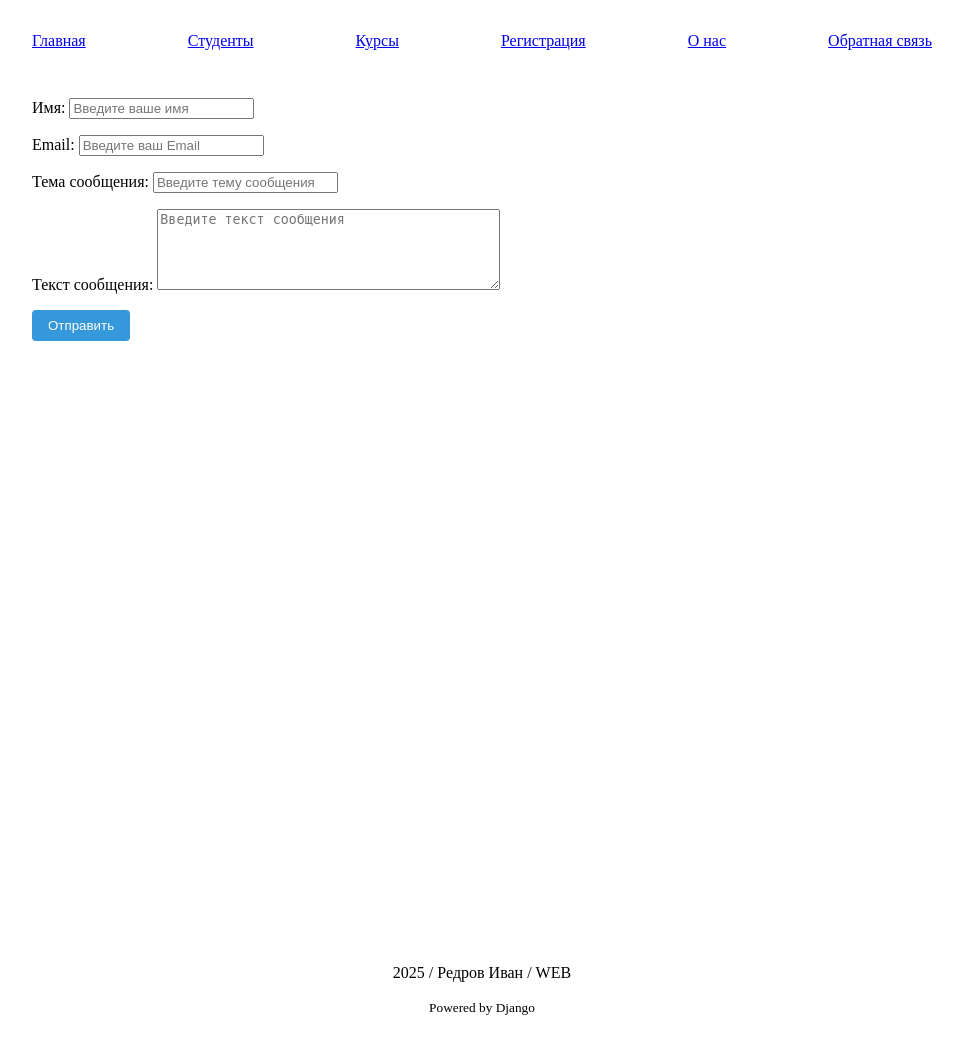
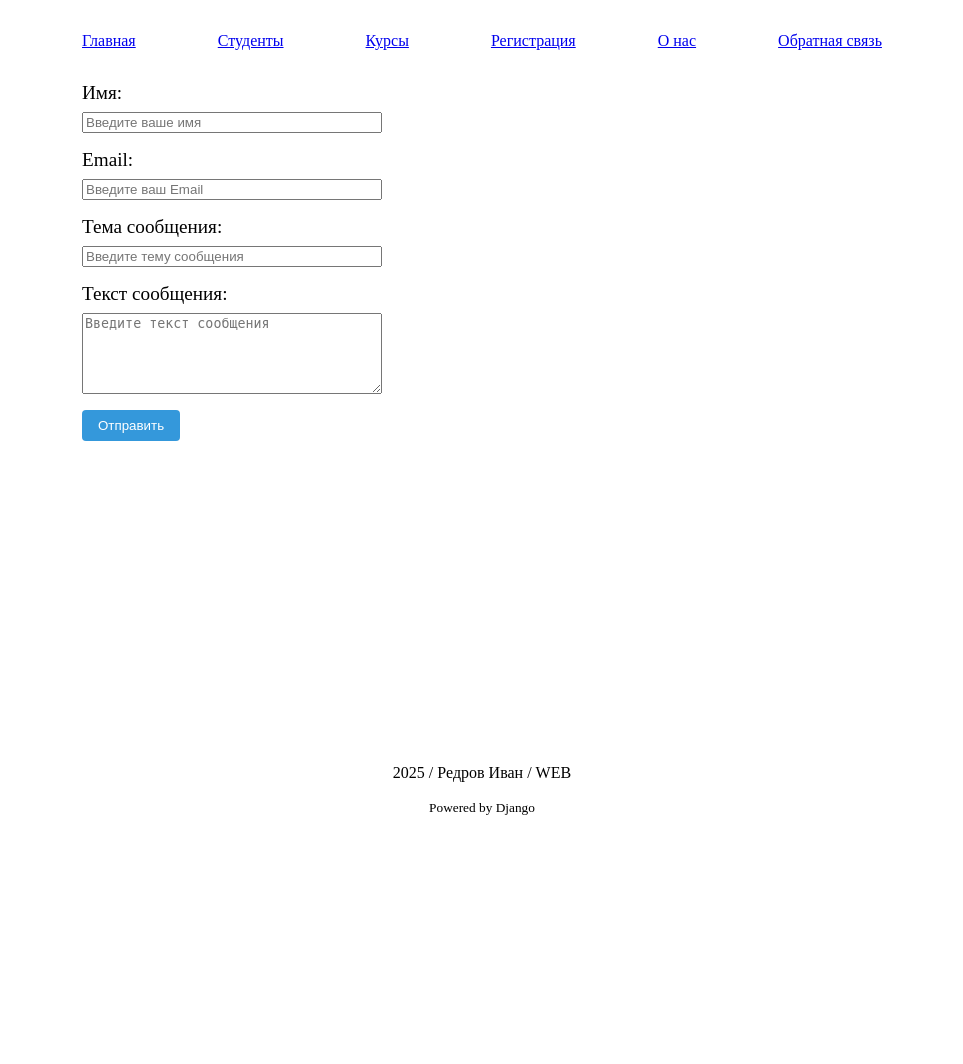
Before and after one commit to Digit4lSh4d0w/fefu-web-2025, a Django app: page /feedback/ in a window 1280 px wide. Shown: the whole page, without its empty margins (158-1121 px from the left). After the commit the page ends 815 px from the top, so only its background shows below. Run offline with Django 5.2, Linux system fonts and the light colour scheme; parts of the project's set-up code (start-up, migrations or seed data) failed here and were passed over.

Commit message:
Эксперименты со стилями и интерактивностью

```diff
--- a/src/fefu_lab/static/fefu_lab/main.css
+++ b/src/fefu_lab/static/fefu_lab/main.css
@@ -1,6 +1,6 @@
 .site-container {
-    max-width: 900px;
-    min-height: 1000px;
+  max-width: 800px;
+  min-height: 800px;
   margin: 0 auto;
   padding: 24px;
   display: flex;
@@ -25,7 +25,7 @@ footer {
 
 table {
   width: 100%;
-    table-layout: auto;
+  table-layout: fixed;
   border-collapse: collapse;
   margin-bottom: 24px;
 }
@@ -42,7 +42,8 @@ th {
   border-radius: 6px;
 }
 
-div#studentForm, div#courseForm {
+div#studentForm,
+div#courseForm {
   margin-top: 10px;
 }
 
@@ -53,6 +54,19 @@ div#studentForm, div#courseForm {
 .visible {
   display: block;
 }
+
+/* Errors */
+
+.error {
+  background-color: #f8d7da;
+  color: #721c24;
+  border: 1px solid #f5c6cb;
+  border-radius: 8px;
+  padding: 1rem;
+  margin-bottom: 1rem;
+}
+
+/* Buttons */
 
 button {
   padding: 8px 16px;
@@ -66,3 +80,17 @@ button {
 button:hover {
   background: #2980b9;
 }
+
+/* Forms */
+
+.form-group {
+  display: flex;
+  flex-direction: column;
+  max-width: 300px;
+  margin-bottom: 1rem;
+}
+
+.form-label {
+  font-size: 1.2rem;
+  margin-bottom: 0.5rem;
+}
--- a/src/fefu_lab/templates/fefu_lab/course_detail.html
+++ b/src/fefu_lab/templates/fefu_lab/course_detail.html
@@ -4,5 +4,6 @@
 
 {% block content %}
 <h1>Курс "{{ course.title|lower }}"</h1>
+<p>Идентификатор: {{ course.slug }}</p>
 <p>Дата создания: {{ course.created_at }}</p>
 {% endblock %}
--- a/src/fefu_lab/templates/fefu_lab/feedback.html
+++ b/src/fefu_lab/templates/fefu_lab/feedback.html
@@ -3,11 +3,36 @@
 {% block title %}Обратная связь{% endblock %}
 
 {% block content %}
+
+{% if form.errors %}
+  {% include 'fefu_lab/_form_errors.html' with form=form %}
+{% endif %}
+
 <div id="feedbackForm">
-    <form method="post">
-        {% csrf_token %}
-        {{ form.as_p }}
-        <button type="submit">Отправить</button>
-    </form>
+  <form method="post">
+    {% csrf_token %}
+
+    <div class="form-group">
+      <label class="form-label" for="{{ form.name.id_for_label }}">{{ form.name.label }}</label>
+      {{ form.name }}
+    </div>
+
+    <div class="form-group">
+      <label class="form-label" for="{{ form.email.id_for_label }}">{{ form.email.label }}</label>
+      {{ form.email }}
+    </div>
+
+    <div class="form-group">
+      <label class="form-label" for="{{ form.subject.id_for_label }}">{{ form.subject.label }}</label>
+      {{ form.subject }}
+    </div>
+
+    <div class="form-group">
+      <label class="form-label" for="{{ form.message.id_for_label }}">{{ form.message.label }}</label>
+      {{ form.message }}
+    </div>
+
+    <button type="submit">Отправить</button>
+  </form>
 </div>
 {% endblock %}
--- a/src/fefu_lab/templates/fefu_lab/footer.html
+++ b/src/fefu_lab/templates/fefu_lab/footer.html
@@ -1,4 +1,4 @@
 <footer>
-    <p>2025 / Редров Иван / WEB</p>
-    <small>Powered by Django</small>
+  <p>2025 / Редров Иван / WEB</p>
+  <small>Powered by Django</small>
 </footer>
```
Also changed, not shown: src/fefu_lab/templates/fefu_lab/_course_list.html (+23 -2 lines), src/fefu_lab/templates/fefu_lab/_form_errors.html (added, +10 -0 lines), src/fefu_lab/templates/fefu_lab/_student_list.html (+20 -2 lines), src/fefu_lab/templates/fefu_lab/registration.html (+30 -5 lines), README.md, src/fefu_lab/templates/fefu_lab/base.html (indentation only), src/fefu_lab/templates/fefu_lab/header.html (indentation only). Lines whose indentation alone changed are shown as unchanged.
